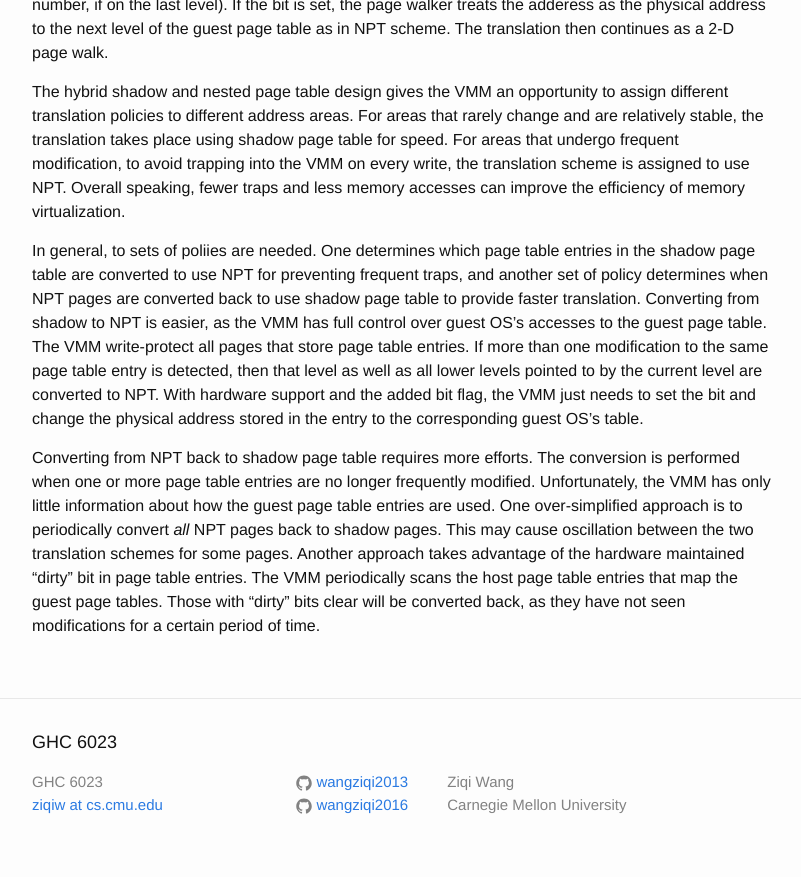
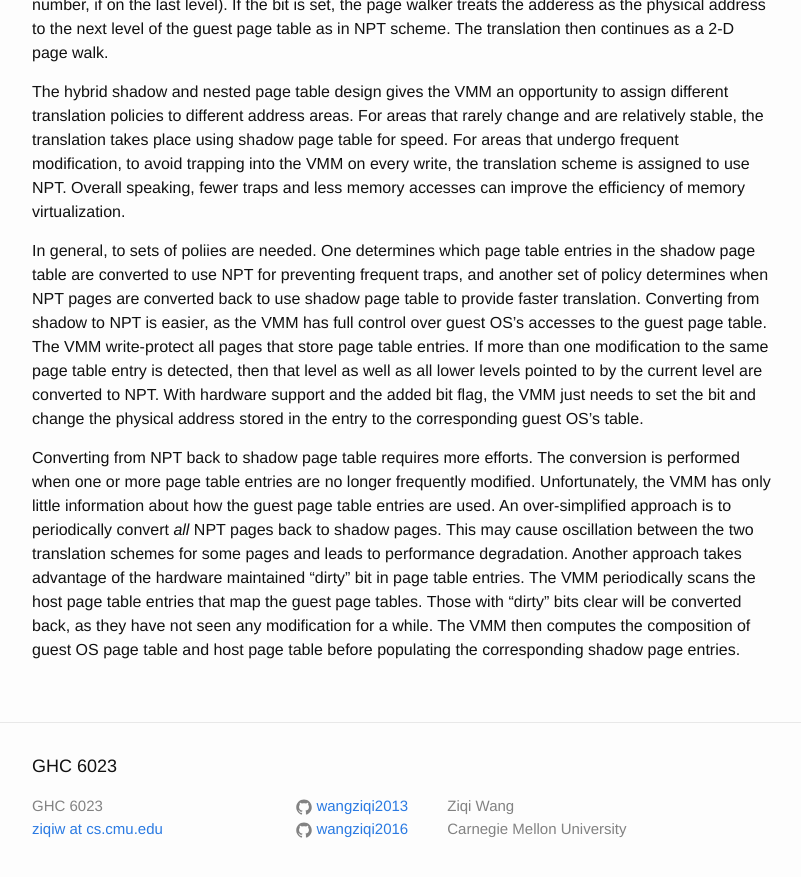
Before and after one commit to wangziqi2013/wangziqi2013.github.io, a Jekyll site: the page built from _posts/2018-05-18-Agile-Paging-Exceeding-the-Best-of-Nested-and-Shadow-Paging.markdown, in a window 1280 px wide and 900 px high, scrolled down 1465 px. Shown: the top 877 px of the window, without its empty margins (238-1039 px from the left). Built offline with Jekyll 4.4.1, drawn with Linux system fonts in a browser that asks for light colours.

Commit message:
Small Change

```diff
--- a/_posts/2018-05-18-Agile-Paging-Exceeding-the-Best-of-Nested-and-Shadow-Paging.markdown
+++ b/_posts/2018-05-18-Agile-Paging-Exceeding-the-Best-of-Nested-and-Shadow-Paging.markdown
@@ -69,8 +69,9 @@ change the physical address stored in the entry to the corresponding guest OS's
 
 Converting from NPT back to shadow page table requires more efforts. The conversion is performed when one or more
 page table entries are no longer frequently modified. Unfortunately, the VMM has only little information about how the
-guest page table entries are used. One over-simplified approach is to periodically convert *all* NPT pages back to shadow
-pages. This may cause oscillation between the two translation schemes for some pages. Another approach takes advantage of
-the hardware maintained "dirty" bit in page table entries. The VMM periodically scans the host page table entries that map
-the guest page tables. Those with "dirty" bits clear will be converted back, as they have not seen modifications for a
-certain period of time.
+guest page table entries are used. An over-simplified approach is to periodically convert *all* NPT pages back to shadow
+pages. This may cause oscillation between the two translation schemes for some pages and leads to performance degradation.
+Another approach takes advantage of the hardware maintained "dirty" bit in page table entries. The VMM periodically scans
+the host page table entries that map the guest page tables. Those with "dirty" bits clear will be converted back, as they
+have not seen any modification for a while. The VMM then computes the composition of guest OS page table and host page table
+before populating the corresponding shadow page entries.
```
